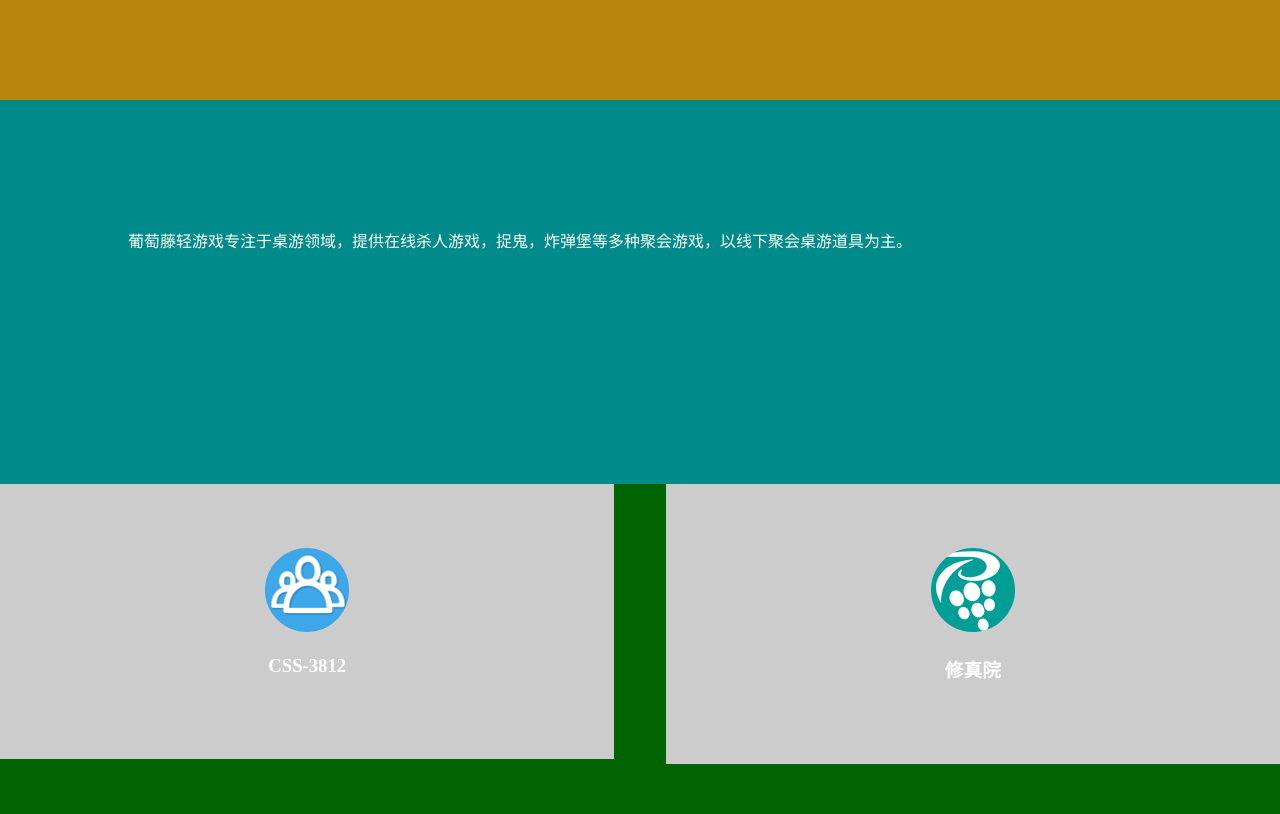
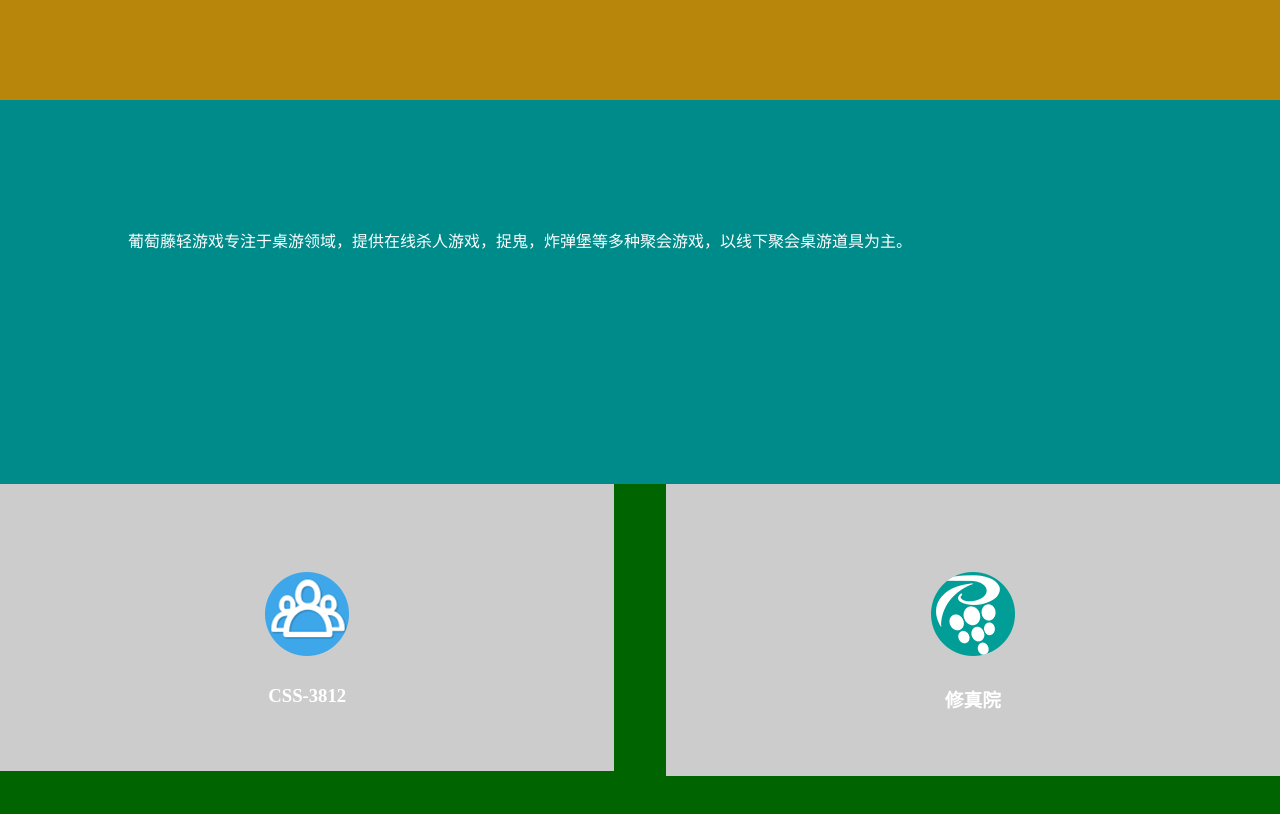
Before and after one commit to hbxslyg/Web, a plain HTML site: page task3/css-3.2.html in a window 1280 px wide. Shown: the part 284-1098 px from the top of the page. Drawn offline with Linux system fonts and the light colour scheme.

Commit message:
修改字体第二次
修改字体不居中。

```diff
--- a/task3/css-3.2.html
+++ b/task3/css-3.2.html
@@ -44,13 +44,13 @@
 		/*尾部样式*/
 		.ico1{
 			width: 38%;
-
 			padding: 5%;
-			background-color: #CCC
+			background-color: #CCC;
 			/*position: absolute;*/
+			text-align: center;
 		}
 		h3{
-			text-align: center;
+			margin: 0 auto;
 			color: #FFF;
 		}
 	</style>
@@ -78,12 +78,12 @@
 	<div class="frame_foot">
 		<!--left-->
 		<div class="ico1" style="float: left;">
-			<img src="images/icon1.png">
+			<img src="images/icon1.png" style="margin: 5%">
 			<h3>CSS-3812</h3>
 		</div>
 		<!--right-->
 		<div class="ico1" style="float: right;">
-			<img src="images/icon2.png">
+			<img src="images/icon2.png" style="margin: 5%">
 			<h3>修真院</h3>
 		</div>
 	</div>
```
